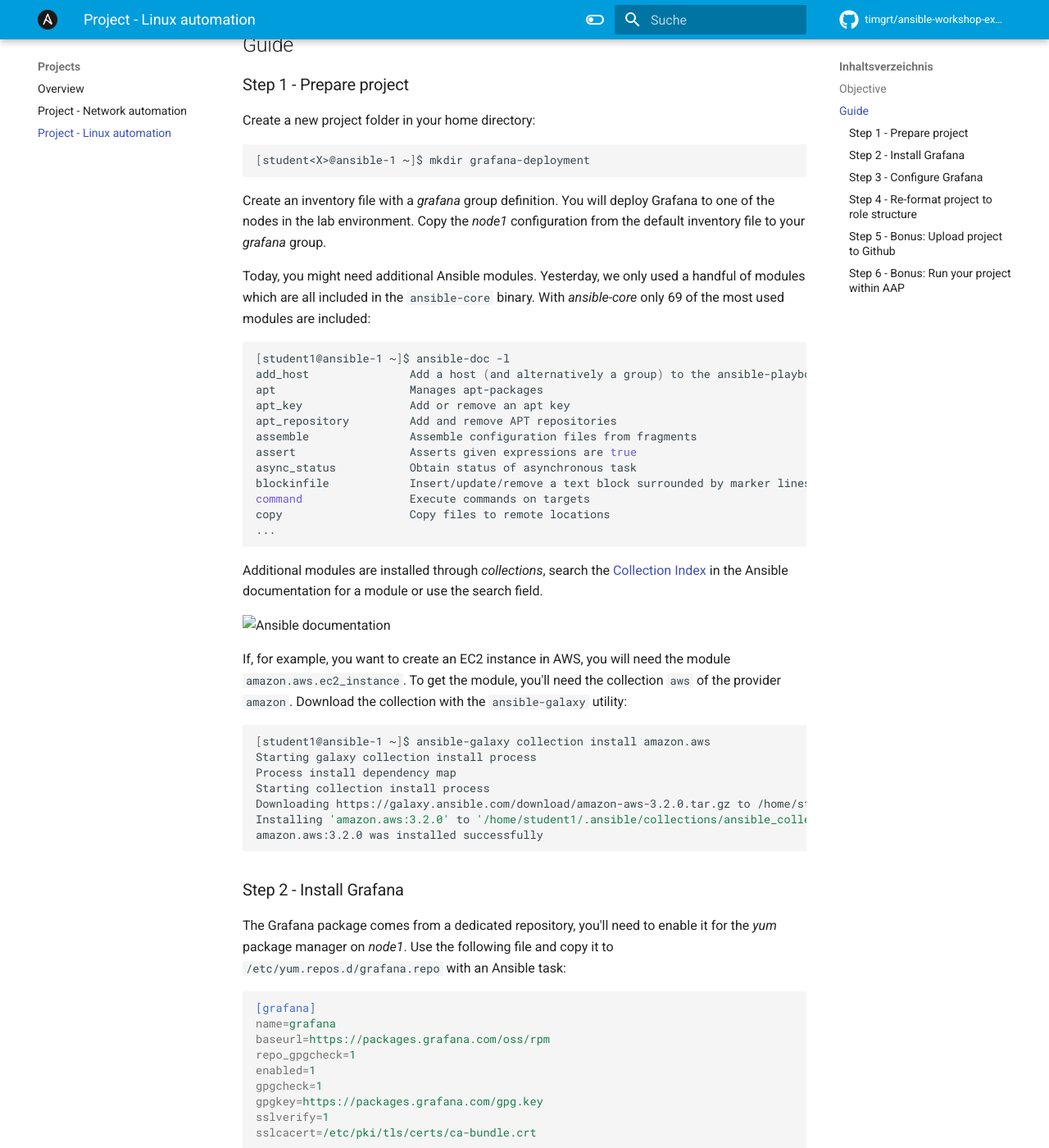
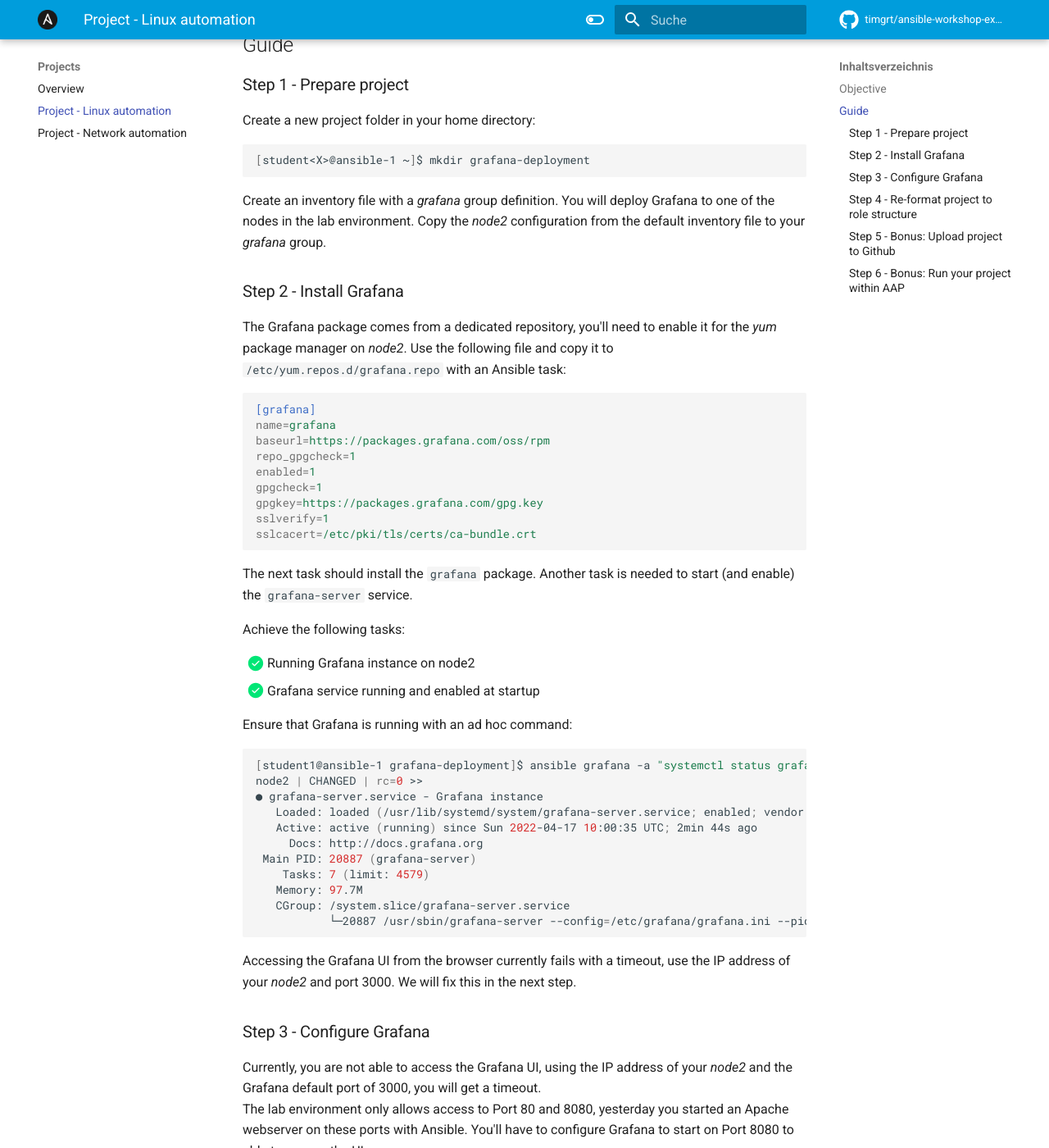
Before and after one commit to TimGrt/Ansible-Workshop-Exercises, an MkDocs documentation site: the page built from docs/linux-automation-project/grafana-project.md, in a window 1280 px wide and 1400 px high, scrolled down 440 px. Shown: the whole window at 82% size. Built offline with MkDocs 1.6.1 and Material for MkDocs 9.7.7, drawn with Linux system fonts in a browser that asks for light colours; comment, search, counter and statistics services are not loaded; some of the changed text lies outside the part shown.

Commit message:
Moved description for collection install to network project. Changed order of projects in navigation.

````diff
--- a/docs/linux-automation-project/grafana-project.md
+++ b/docs/linux-automation-project/grafana-project.md
@@ -18,44 +18,11 @@
 [student<X>@ansible-1 ~]$ mkdir grafana-deployment
 ```
 
-Create an inventory file with a *grafana* group definition. You will deploy Grafana to one of the nodes in the lab environment. Copy the *node1* configuration from the default inventory file to your *grafana* group.
-
-Today, you might need additional Ansible modules. Yesterday, we only used a handful of modules which are all included in the `ansible-core` binary. With *ansible-core* only 69 of the most used modules are included:
-
-```bash
-[student1@ansible-1 ~]$ ansible-doc -l
-add_host               Add a host (and alternatively a group) to the ansible-playbook in-memory inventory
-apt                    Manages apt-packages
-apt_key                Add or remove an apt key
-apt_repository         Add and remove APT repositories
-assemble               Assemble configuration files from fragments
-assert                 Asserts given expressions are true
-async_status           Obtain status of asynchronous task
-blockinfile            Insert/update/remove a text block surrounded by marker lines
-command                Execute commands on targets
-copy                   Copy files to remote locations
-...
-```
-
-Additional modules are installed through *collections*, search the [Collection Index](https://docs.ansible.com/ansible/latest/collections/index.html) in the Ansible documentation for a module or use the search field.
-
-![Ansible documentation](ansible-docs.png)
-
-If, for example, you want to create an EC2 instance in AWS, you will need the module `amazon.aws.ec2_instance`. To get the module, you'll need the collection `aws` of the provider `amazon`. Download the collection with the `ansible-galaxy` utility:
-
-```bash
-[student1@ansible-1 ~]$ ansible-galaxy collection install amazon.aws
-Starting galaxy collection install process
-Process install dependency map
-Starting collection install process
-Downloading https://galaxy.ansible.com/download/amazon-aws-3.2.0.tar.gz to /home/student1/.ansible/tmp/ansible-local-55382m3kkt4we/tmp7b2kxag4/amazon-aws-3.2.0-3itpmahr
-Installing 'amazon.aws:3.2.0' to '/home/student1/.ansible/collections/ansible_collections/amazon/aws'
-amazon.aws:3.2.0 was installed successfully
-```
+Create an inventory file with a *grafana* group definition. You will deploy Grafana to one of the nodes in the lab environment. Copy the *node2* configuration from the default inventory file to your *grafana* group.
 
 ### Step 2 - Install Grafana
 
-The Grafana package comes from a dedicated repository, you'll need to enable it for the *yum* package manager on *node1*.
+The Grafana package comes from a dedicated repository, you'll need to enable it for the *yum* package manager on *node2*.
 Use the following file and copy it to `/etc/yum.repos.d/grafana.repo` with an Ansible task:
 
 ```ini
@@ -74,14 +41,14 @@
 
 Achieve the following tasks:
 
-- [X] Running Grafana instance on node1
+- [X] Running Grafana instance on node2
 - [X] Grafana service running and enabled at startup
 
 Ensure that Grafana is running with an ad hoc command:
 
 ```bash
 [student1@ansible-1 grafana-deployment]$ ansible grafana -a "systemctl status grafana-server"
-node1 | CHANGED | rc=0 >>
+node2 | CHANGED | rc=0 >>
 ● grafana-server.service - Grafana instance
    Loaded: loaded (/usr/lib/systemd/system/grafana-server.service; enabled; vendor preset: disabled)
    Active: active (running) since Sun 2022-04-17 10:00:35 UTC; 2min 44s ago
@@ -93,15 +60,15 @@
            └─20887 /usr/sbin/grafana-server --config=/etc/grafana/grafana.ini --pidfile=/var/run/grafana/grafana-server.pid --packaging=rpm cfg:default.paths.logs=/var/log/grafana cfg:default.paths.data=/var/lib/grafana cfg:default.paths.plugins=/var/lib/grafana/plugins cfg:default.paths.provisioning=/etc/grafana/provisioning
 ```
 
-Accessing the Grafana UI from the browser currently fails with a timeout, use the IP address of your *node1* and port 3000. We will fix this in the next step.
+Accessing the Grafana UI from the browser currently fails with a timeout, use the IP address of your *node2* and port 3000. We will fix this in the next step.
 
 ### Step 3 - Configure Grafana
 
-Currently, you are not able to access the Grafana UI, using the IP address of your *node1* and the Grafana default port of 3000, you will get a timeout.
+Currently, you are not able to access the Grafana UI, using the IP address of your *node2* and the Grafana default port of 3000, you will get a timeout.
 The lab environment only allows access to Port 80 and 8080, yesterday you started an Apache webserver on these ports with Ansible. You'll have to configure Grafana to start on Port 8080 to able to access the UI.
 
 !!! warning
-    There should be no running Apache webserver on *node1*, if otherwise, you'll need to stop *httpd* on *node1*! If the port is occupied, Grafana can not be started!
+    There should be no running Apache webserver on *node2*, if otherwise, you'll need to stop *httpd* on *node2*! If the port is occupied, Grafana can not be started!
     You could ensure a stopped Apache easily with an Ansible task...
 
 By default, Grafana uses a black background. You will adjust the Grafana configuration with Ansible to show the Grafana UI with white background. You will change the look from this...
@@ -118,7 +85,7 @@
 !!! tip
     Configuration changes require a service restart!
 
-Now that we adjusted the configuration, try to access the Grafana UI again. Use the IP address of your *node1* and use Port 8080 this time.
+Now that we adjusted the configuration, try to access the Grafana UI again. Use the IP address of your *node2* and use Port 8080 this time.
 
 !!! success
     It works! The default login credentials are *admin:admin*, you can skip the password change request.
--- a/mkdocs.yml
+++ b/mkdocs.yml
@@ -97,8 +97,8 @@
     - automation-platform/automation-platform-wrapup.md
   - "Projects":
     - projects-overview.md
+    - linux-automation-project/grafana-project.md
     - network-automation-project/apic-project.md
-    - linux-automation-project/grafana-project.md
   - "Ansible Future":
     - ansible-future-overview.md
     - ansible-navigator/ansible-navigator.md
````
Also changed, not shown: docs/network-automation-project/apic-project.md (+55 -3 lines), docs/network-automation-project/images/ansible-docs.png (renamed from docs/linux-automation-project/images/ansible-docs.png).
